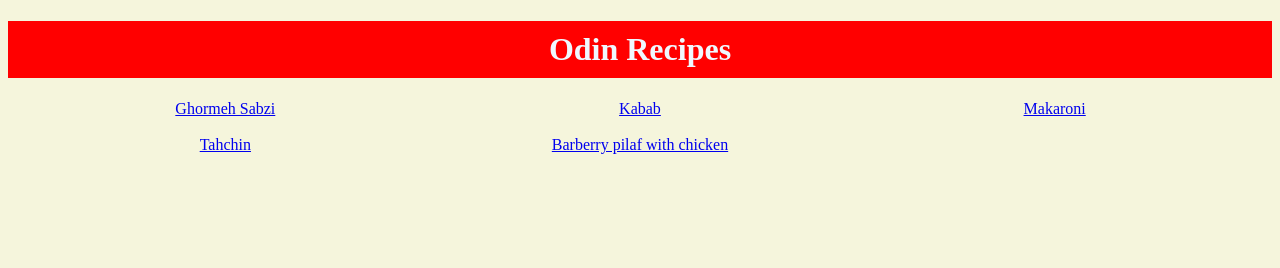
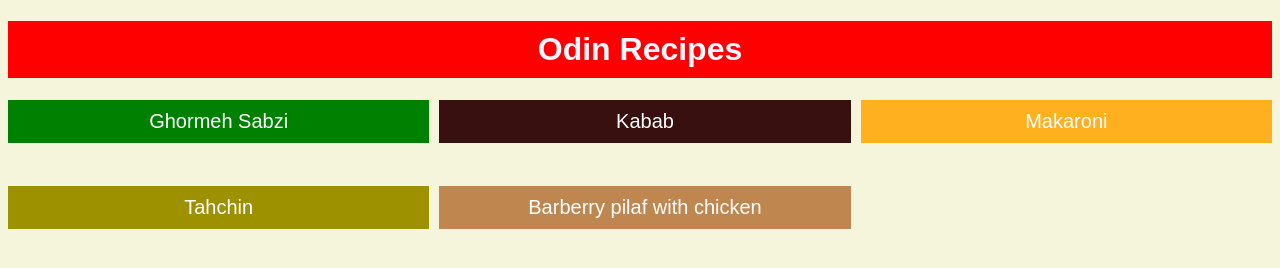
Before and after one commit to yazdanyeganeh13-sys/odin-recipes, a plain HTML site: page index.html in a window 1280 px wide. Drawn offline with Linux system fonts and the light colour scheme.

Commit message:
styling pages

```diff
--- a/index.html
+++ b/index.html
@@ -9,11 +9,11 @@
 <body>
     <h1 class="title">Odin Recipes</h1>
     <ul class="menu">
-        <li><a href="recipes/ghorme-sabzi.html">Ghormeh Sabzi</a></li>
-        <li><a href="recipes/Kabab.html">Kabab</a></li>
-        <li><a href="recipes/Makaroni.html">Makaroni</a></li>
-        <li><a href="recipes/Tahchin.html">Tahchin</a></li>
-        <li><a href="recipes/zereshk-polo-ba-morgh.html">Barberry pilaf with chicken</a></li>
+        <li><a class="ghorme" href="recipes/ghorme-sabzi.html">Ghormeh Sabzi</a></li>
+        <li><a class="kabab" href="recipes/Kabab.html">Kabab</a></li>
+        <li><a class="makaroni" href="recipes/Makaroni.html">Makaroni</a></li>
+        <li><a class="tahchin" href="recipes/Tahchin.html">Tahchin</a></li>
+        <li><a class="morgh" href="recipes/zereshk-polo-ba-morgh.html">Barberry pilaf with chicken</a></li>
     </ul>
 
 
--- /dev/null
+++ b/styles/recipes-style.css
@@ -0,0 +1,36 @@
+html{
+    background-color: darkgrey;
+    font-family: Arial, Helvetica, sans-serif;
+}
+.title{
+    background-color: green;
+    text-align: center;
+}
+
+.gh-top{
+    display:flex;
+
+
+}
+.gh-p{
+    align-items: center;
+    gap:20px;
+    /* background-color: aquamarine; */
+    margin: 20px;
+
+}
+.gh-pic{
+    max-width: 350px;
+    height: auto;
+}
+.home{
+    text-decoration: none;
+    background-color: red;
+    padding: 10px;
+    color: whitesmoke;
+    margin:0 auto ;
+    display: block;
+    text-align: center;
+    width: 100px;
+    font-weight: bold;
+}
--- a/styles/style.css
+++ b/styles/style.css
@@ -1,5 +1,6 @@
 html{
     background-color: beige;
+    font-family: Arial, Helvetica, sans-serif;
 }
 .title{
     background-color: red;
@@ -12,8 +13,6 @@ html{
     display: grid;
     grid-template-columns: 1fr 1fr 1fr;
     grid-template-rows: 2fr 1fr 1fr;
-    padding: 10px;
-    margin: 10px;
     text-align: center;
     list-style-type: none;
      padding: 0;
@@ -24,3 +23,52 @@ button{
     background-color: wheat;
     padding: 10px;
 }
+.ghorme{
+    color: white;
+    display: block;
+    padding: 10px 0px;
+    /* border: 2px solid red; */
+    background-color: green;
+    text-decoration: none;
+    font-size: 20px;
+}
+.kabab{
+    color: white;
+    display: block;
+    padding:  10px 0px;
+    /* border: 2px solid red; */
+    background-color: rgb(56, 16, 16);
+    text-decoration: none;
+    font-size: 20px;
+    margin-left: 10px;
+}
+.makaroni{
+    color: white;
+    display: block;
+    padding:  10px 0px;
+    /* border: 2px solid red; */
+    background-color: rgb(255, 176, 30);
+    text-decoration: none;
+    font-size: 20px;
+    margin-left: 10px;
+}
+.tahchin{
+    color: white;
+    display: block;
+    padding:  10px 0px;
+    /* border: 2px solid red; */
+    background-color: rgb(158, 145, 0);
+    text-decoration: none;
+    font-size: 20px;
+    /* margin-left: 10px; */
+}
+.morgh{
+    color: white;
+    display: block;
+    padding:  10px 0px;
+    /* border: 2px solid red; */
+    background-color: rgb(192, 134, 79);
+    text-decoration: none;
+    font-size: 20px;
+    margin-left: 10px;
+}
```
Also changed, not shown: recipes/ghorme-sabzi.html (+7 -5 lines).
